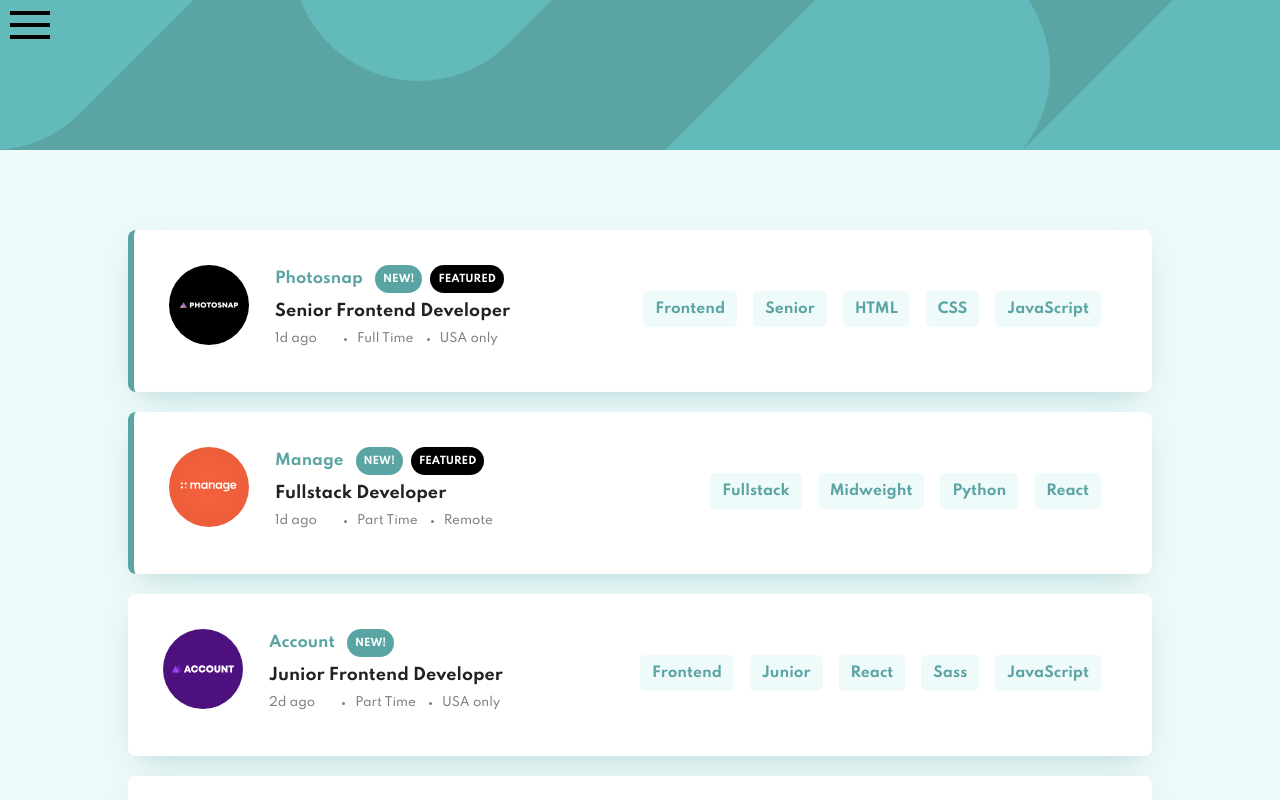
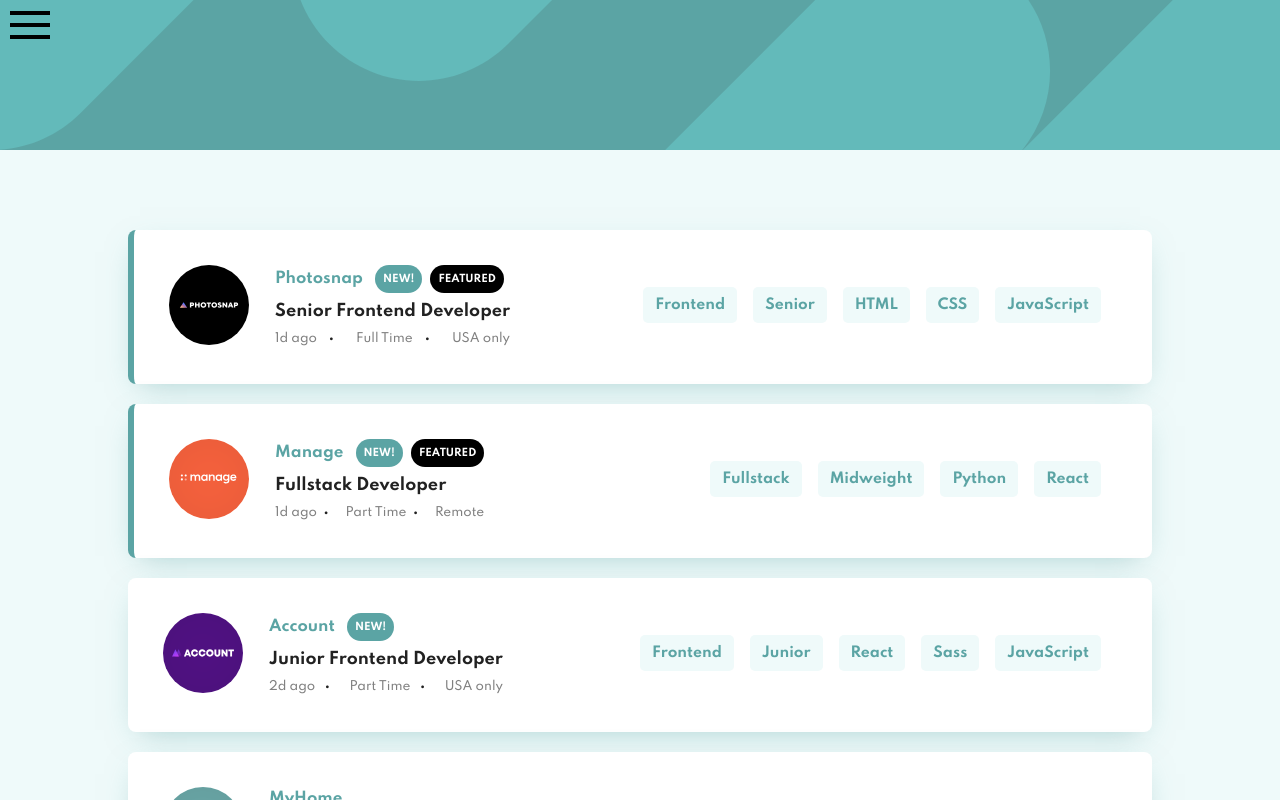
Before and after one commit to akash-starvin/FrontEnd-Mentor, an Angular app: page /job-listing in a window 1280 px wide. Built offline with nearby package versions, Linux system fonts and the light colour scheme.

Commit message:
Job Listing: Removed bullets ul

```diff
--- a/src/app/job-listing/components/job-card/job-card.component.html
+++ b/src/app/job-listing/components/job-card/job-card.component.html
@@ -8,12 +8,12 @@
         <div *ngIf="data.isFeatured" class="featured-tag">FEATURED</div>
       </div>
       <h3 class="cursor-pointer designation-text">{{ data.designation }}</h3>
-      <div class="d-flex align-center content-footer">
+      <div class="d-flex align-center space-between content-footer">
         <span class="sub-text">{{ data.postedDate | days }}</span>
-        <ul class="d-flex">
-          <li class="sub-text">{{ data.jobType }}</li>
-          <li class="sub-text">{{ data.location }}</li>
-        </ul>
+        <strong>.</strong>
+        <span class="sub-text">{{ data.jobType }}</span>
+        <strong>.</strong>
+        <span class="sub-text">{{ data.location }}</span>
       </div>
     </div>
     <div class="d-flex card-tags-wrapper">
--- a/src/app/job-listing/components/job-card/job-card.component.scss
+++ b/src/app/job-listing/components/job-card/job-card.component.scss
@@ -65,17 +65,18 @@ h5 {
 }
 
 .content-footer {
-  margin-bottom: 8px;
-  ul {
-    margin: 0;
-  }
-  li {
-    margin-right: 26px;
-  }
+
 
   .sub-text {
     font-size: 12px;
     color: gray;
+  }
+
+  strong{
+    top: -3px;
+    left: -5px;
+    position: relative;
+    margin: 0 8px;
   }
 }
 
@@ -124,4 +125,8 @@ h5 {
     border-top: none;
     margin-left: 40px;
   }
+
+  .content-footer{
+    width: auto;
+  }
 }
```
